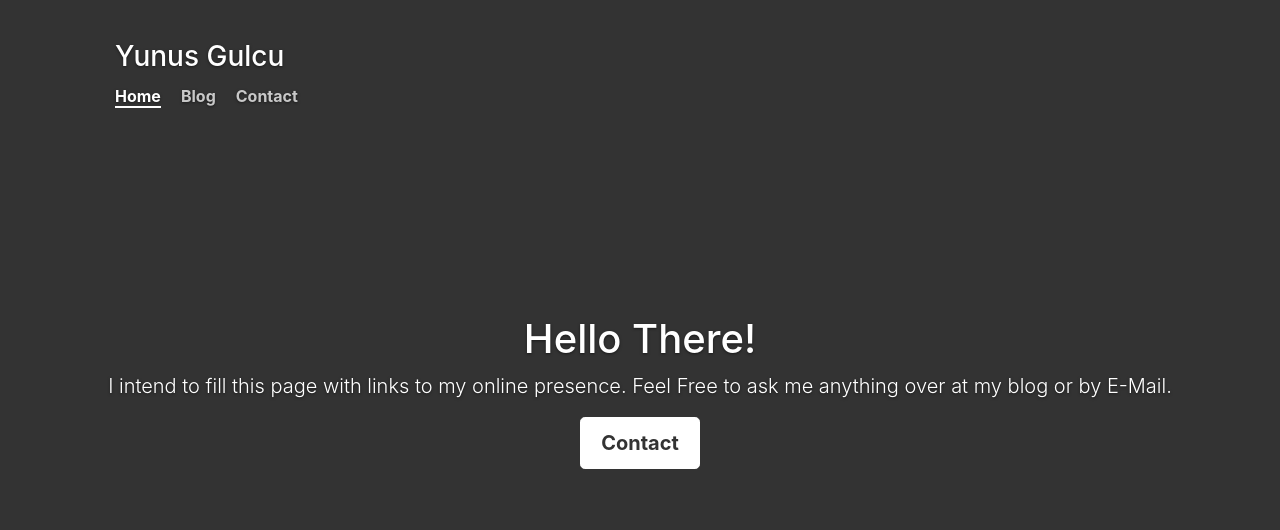
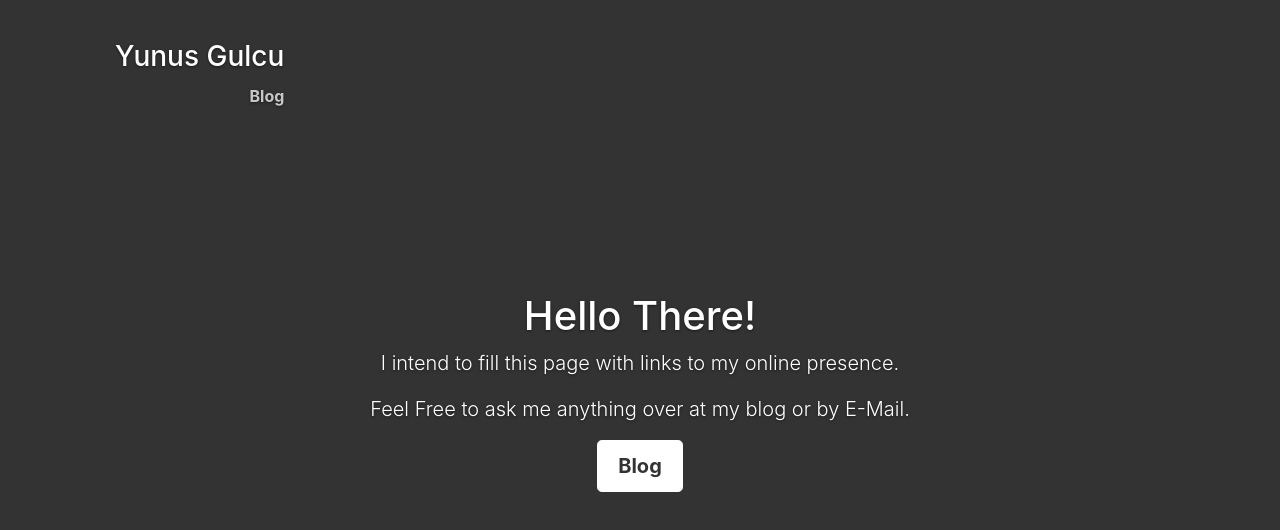
Before and after one commit to Manivela/manivela.github.io, a plain HTML site: page index.html in a window 1280 px wide. Drawn offline with nearby package versions, Linux system fonts and the light colour scheme.

Commit message:
Update index.html
Added links to blog

```diff
--- a/index.html
+++ b/index.html
@@ -19,9 +19,7 @@
               <h3 class="masthead-brand">Yunus Gulcu</h3>
               <nav>
                 <ul class="nav masthead-nav">
-                  <li class="active"><a href="#">Home</a></li>
-                  <li><a href="#">Blog</a></li>
-                  <li><a href="#">Contact</a></li>
+                  <li><a href="/blog">Blog</a></li>
                 </ul>
               </nav>
             </div>
@@ -29,9 +27,10 @@
 
           <div class="inner cover">
             <h1 class="cover-heading">Hello There!</h1>
-            <p class="lead">I intend to fill this page with links to my online presence. Feel Free to ask me anything over at my blog or by E-Mail.</p>
+            <p class="lead">I intend to fill this page with links to my online presence.</p>
+            <p class="lead">Feel Free to ask me anything over at my blog or by E-Mail.</p>
             <p class="lead">
-              <a href="#" class="btn btn-lg btn-default">Contact</a>
+              <a href="/blog" class="btn btn-lg btn-default">Blog</a>
             </p>
           </div>
         </div>
```
